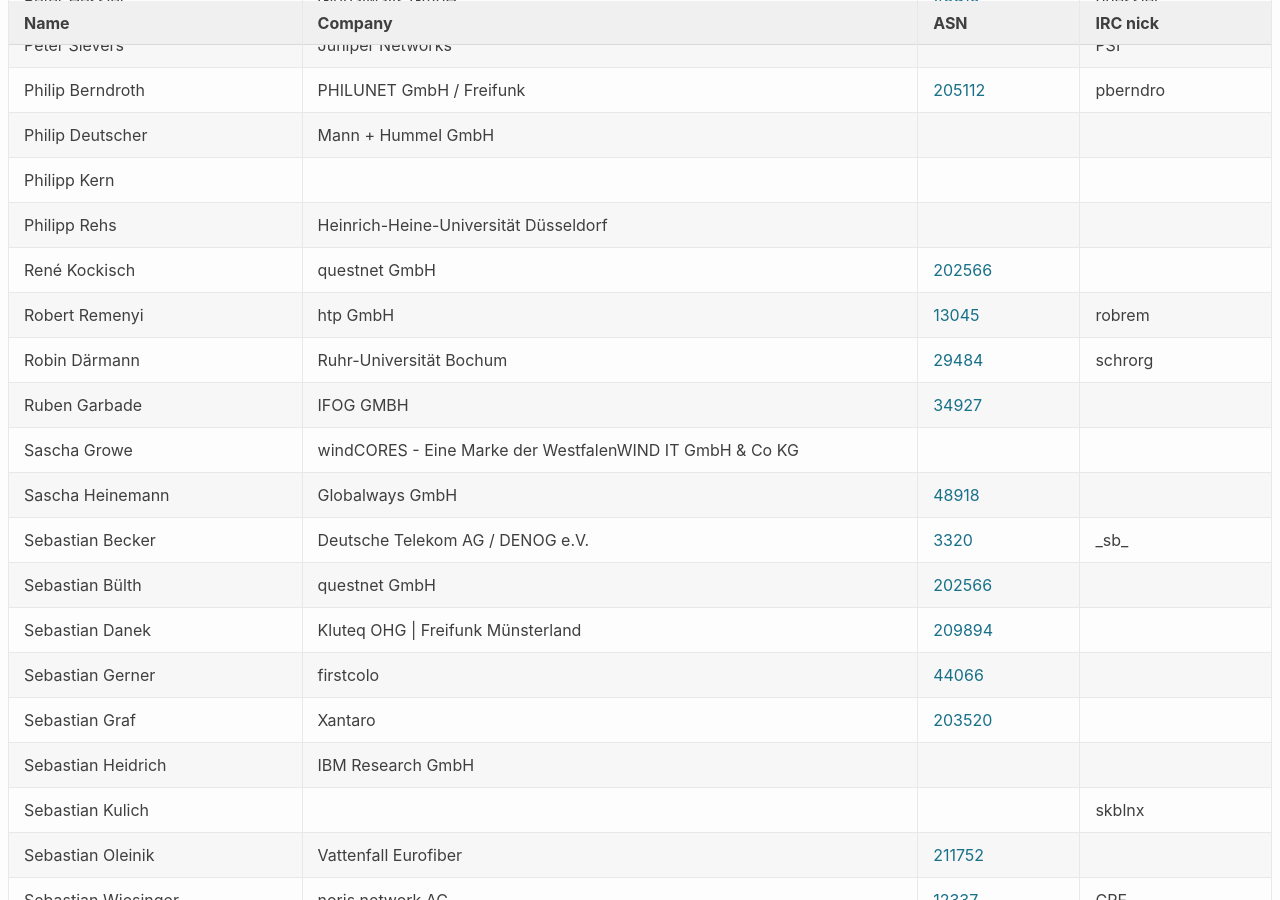
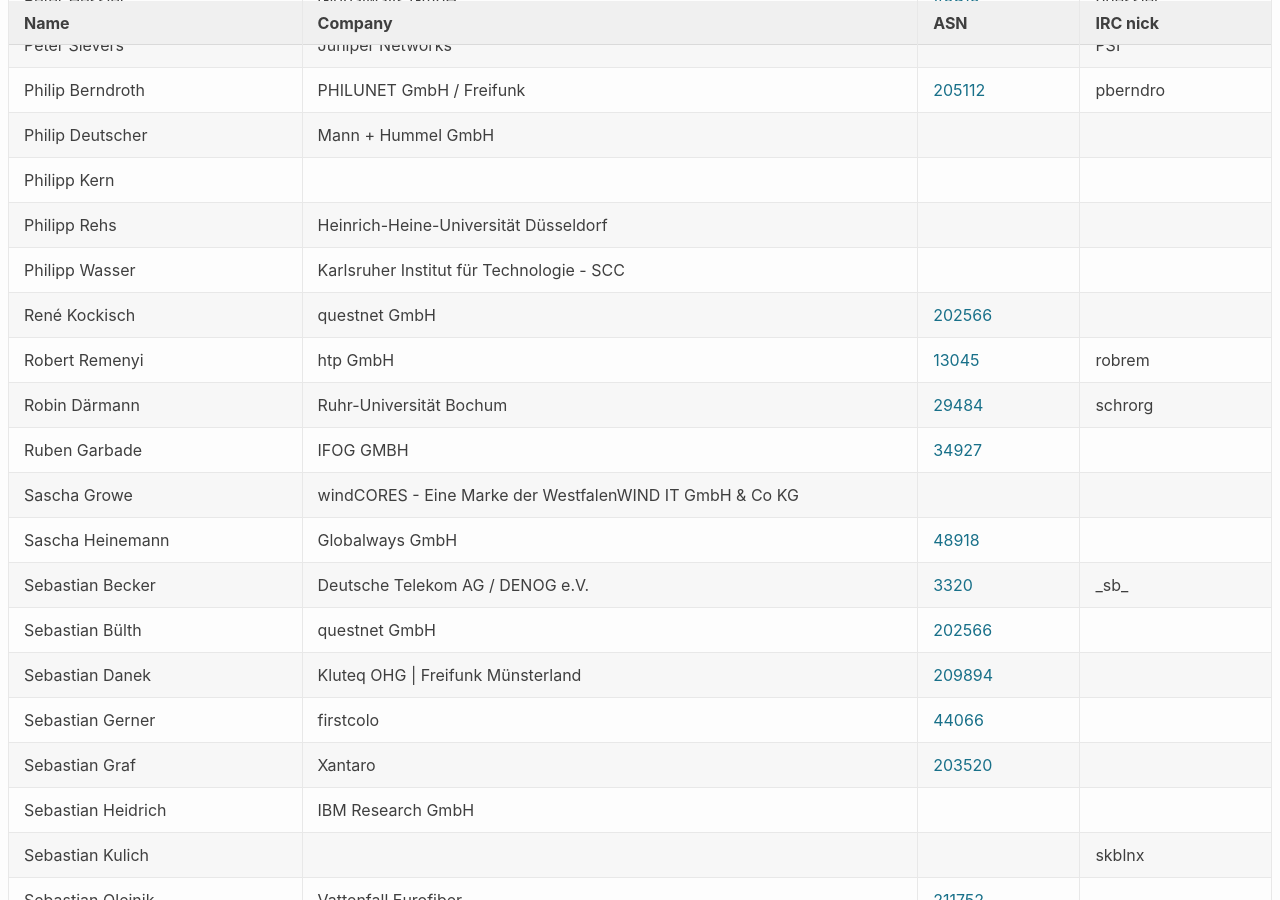
Before and after one commit to denog/pretix-attendeelist, a Jekyll site: the page built from denog15/index.md, in a window 1280 px wide and 900 px high, scrolled down 7129 px. Built offline with Jekyll 4.4.1, drawn with Linux system fonts in a browser that asks for light colours.

Commit message:
Latest data: Tue Sep 19 09:28:11 UTC 2023

```diff
--- a/_data/attendees_denog15_onsite.json
+++ b/_data/attendees_denog15_onsite.json
@@ -960,6 +960,12 @@
     "asn": null
   },
   {
+    "name": "Philipp Wasser",
+    "company": "Karlsruher Institut für Technologie - SCC",
+    "irc": null,
+    "asn": null
+  },
+  {
     "name": "René Kockisch",
     "company": "questnet GmbH",
     "irc": null,
```
